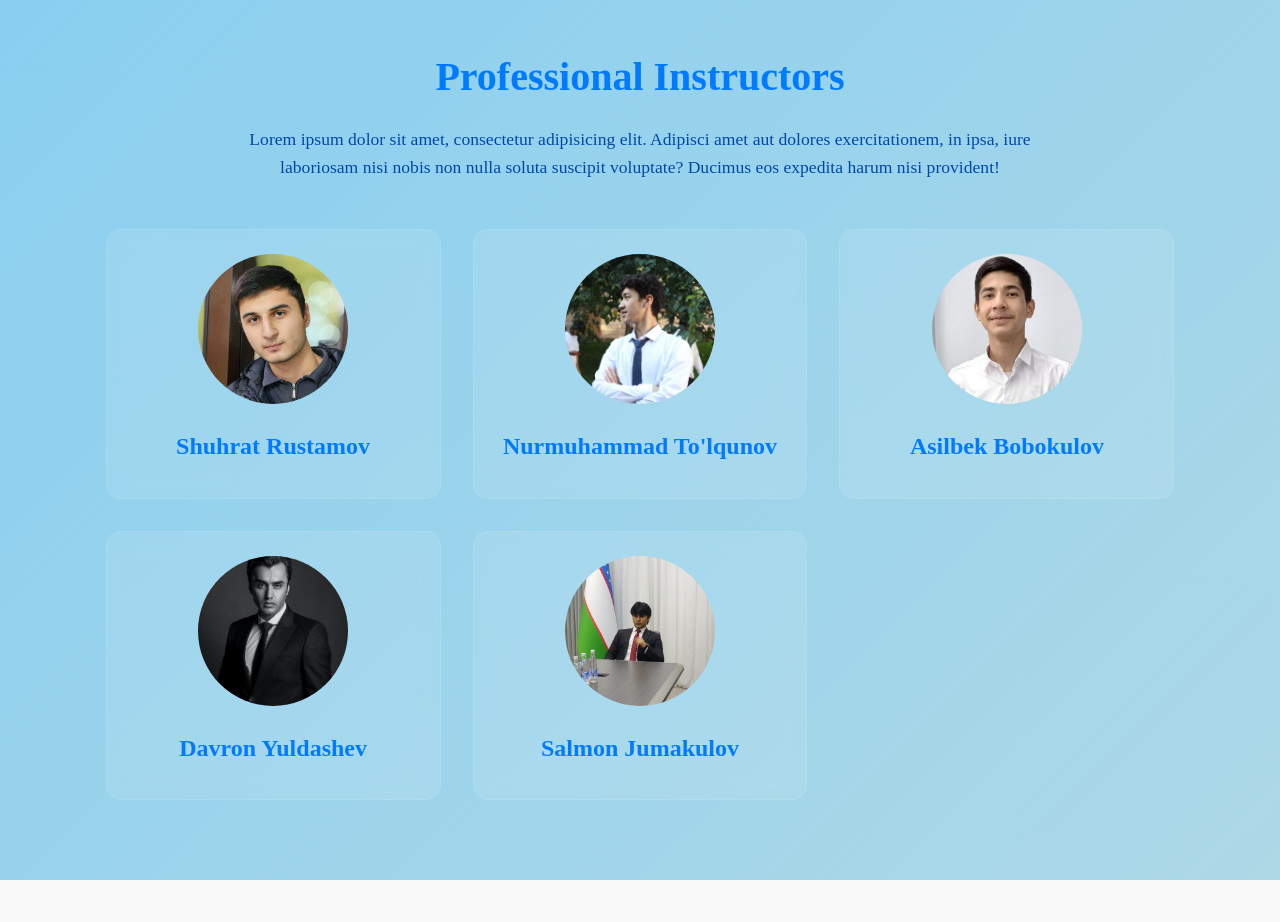
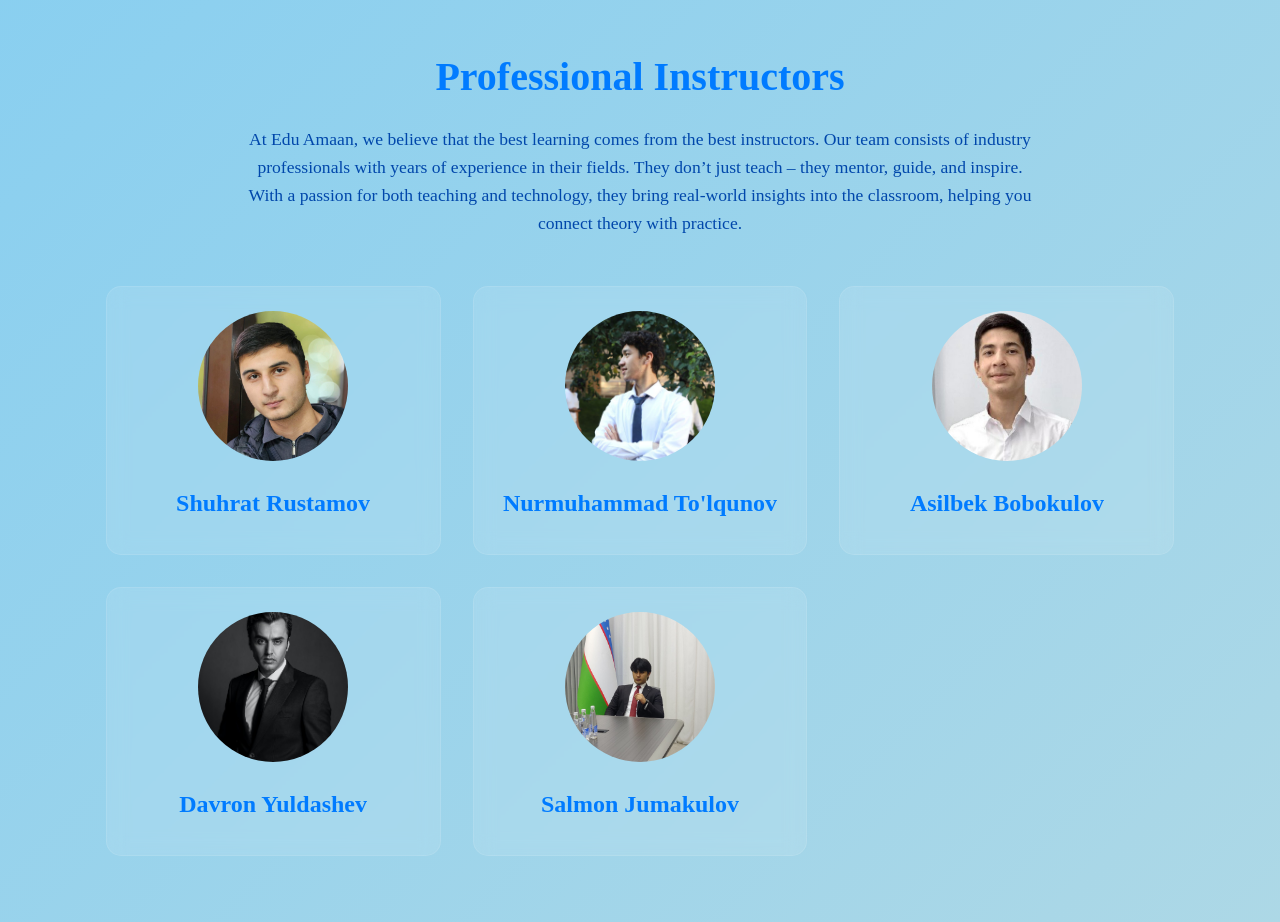
Before and after one commit to ntolqinov692/Web-Project, a React (Create React App) app in the folder e-learning-project/: page / in a window 1280 px wide. Shown: the part 3740-4662 px from the top of the page. Built offline with nearby package versions, Linux system fonts and the light colour scheme; a web font is replaced by a local one.

Commit message:
Updated content of Team.js

```diff
--- a/e-learning-project/src/sections/team/Team.js
+++ b/e-learning-project/src/sections/team/Team.js
@@ -8,10 +8,9 @@ const Team =()=>{
             <div className={'title'}>
                 <h2>Professional Instructors</h2>
                 <p>
-                    Lorem ipsum dolor sit amet, consectetur adipisicing elit.
-                    Adipisci amet aut dolores exercitationem, in ipsa, iure laboriosam
-                    nisi nobis non nulla soluta suscipit voluptate? Ducimus eos expedita
-                    harum nisi provident!
+                    At Edu Amaan, we believe that the best learning comes from the best instructors. Our team consists of industry professionals with years of experience in their fields.
+                    They don’t just teach – they mentor, guide, and inspire. With a passion for both teaching and technology, they bring real-world insights into the classroom, helping
+                    you connect theory with practice.
                 </p>
             </div>
             <div className={'container team__container'}>
```
